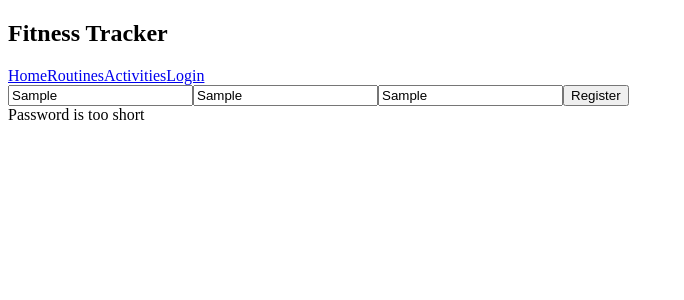
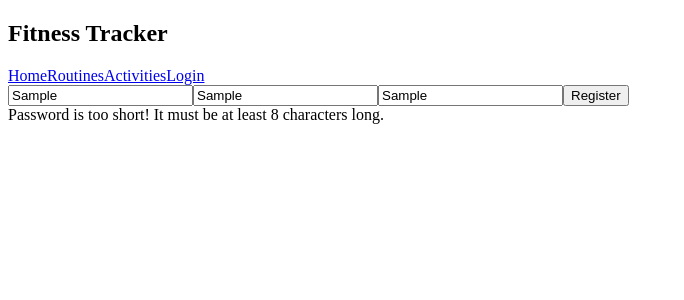
Before and after one commit to derhin1/FitnessTrackerFrontEnd, a React (Create React App) app: page /Register in a window 1280 px wide. Both pictures are taken after typing "Sample", "Sample", "Sample" into the empty fields and a click on the button "Register". Shown: the top 300 px of the page, without its empty margins (0-684 px from the left). Built offline with nearby package versions, Linux system fonts and the light colour scheme.

Commit message:
Fixed register bug / refresh token state

```diff
--- a/src/api/index.js
+++ b/src/api/index.js
@@ -108,16 +108,13 @@ export const getMe = async (token) => {
       {
         headers: {
           "Content-Type": "application/json",
-          Authorization: `Bearer ${token}`
+          Authorization: `Bearer ${token}`,
         },
       }
     );
-    let data = await response.json ()
-    console.log(data, token)
-    return data
-
+    let data = await response.json();
+    return data;
   } catch (error) {
-    throw error
-
+    throw error;
   }
-}
+};
--- a/src/components/App.js
+++ b/src/components/App.js
@@ -1,11 +1,12 @@
 import React, { useState, useEffect } from "react";
 import { Route, Switch } from "react-router-dom";
 import { Navbar, Login, Register, Routines, Activities } from "./";
+import useAuth from "../hooks/useAuth";
 const App = () => {
   const [username, setUsername] = useState("");
   const [password, setPassword] = useState("");
   const [loginState, setLoginState] = useState(false);
-
+  const { setToken } = useAuth();
   function initialLoginCheck() {
     if (localStorage.getItem("token")) {
       setLoginState(true);
@@ -16,6 +17,9 @@ const App = () => {
     initialLoginCheck();
   }, []);
 
+  useEffect(() => {
+    setToken(localStorage.getItem("token"));
+  }, [loginState]);
   return (
     <div>
       <Navbar setLoginState={setLoginState} loginState={loginState} />
@@ -39,7 +43,7 @@ const App = () => {
           />
         </Route>
         <Route path="/Routines">
-          <Routines loginState={loginState}/>
+          <Routines loginState={loginState} />
         </Route>
         <Route path="/Activities">
           <Activities />
--- a/src/components/AuthProvider.jsx
+++ b/src/components/AuthProvider.jsx
@@ -2,29 +2,27 @@ import AuthContext from "../AuthContext";
 import { useState, useEffect } from "react";
 import { getMe } from "../api";
 
+const AuthProvider = ({ children }) => {
+  const [user, setUser] = useState({});
+  const [token, setToken] = useState(null);
 
-const AuthProvider = ({children}) => {
-const [user, setUser] = useState ({})
-const [token, setToken] = useState (null)
+  useEffect(() => {
+    async function getUser() {
+      if (localStorage.getItem("token")) {
+        const newUser = await getMe(localStorage.getItem("token"));
+        console.log(newUser, "newUser");
+        setUser(newUser);
+      } else {
+        setUser({});
+      }
+    }
+    getUser();
+  }, [token]);
 
-useEffect(() => {
-    async function getUser () {
-        if (localStorage.getItem("token")){
-            const newUser = await getMe (localStorage.getItem("token"))
-            console.log (newUser, "testing")
-            setUser (newUser)
-        }else{
-            setUser({})
-        }
-    }
-    getUser ()
-},[token])
-
-return (
-    <AuthContext.Provider value = {{user, setUser, token, setToken}}>
-        {children}
+  return (
+    <AuthContext.Provider value={{ user, setUser, token, setToken }}>
+      {children}
     </AuthContext.Provider>
-
-)
-}
-export default AuthProvider
+  );
+};
+export default AuthProvider;
--- a/src/components/Register.jsx
+++ b/src/components/Register.jsx
@@ -1,22 +1,17 @@
 import React, { useState } from "react";
 import { register } from "../api";
 import { useHistory } from "react-router-dom";
-
 const Register = ({ username, setUsername, password, setPassword }) => {
   const history = useHistory();
   const [confirmPassword, setConfirmPassword] = useState("");
   const [validated, setValidated] = useState(false);
   const [passwordLength, setPasswordLength] = useState(false);
-
   function valid() {
     if (password.length >= 8) {
       setPasswordLength(false);
       if (password === confirmPassword) {
         setValidated(false);
         getToken();
-        history.push("/Login");
-        setUsername("");
-        setPassword("");
       } else {
         setValidated(true);
       }
@@ -26,13 +21,18 @@ const Register = ({ username, setUsername, password, setPassword }) => {
   }
 
   async function getToken() {
-    console.log(username, "username");
-    console.log(password, "password");
     const response = await register(username, password);
-    console.log(response.token, "response token");
-    {
-      response.token ? localStorage.setItem("token", response.token) : null;
+    if (response.error) {
+      setValidated(true);
+      return;
+    } else {
+      history.push("/Login");
+      setUsername("");
+      setPassword("");
     }
+    // {
+    //   response.token ? localStorage.setItem("token", response.token) : null;
+    // }
   }
 
   return (
@@ -67,8 +67,15 @@ const Register = ({ username, setUsername, password, setPassword }) => {
         placeholder="Confirm Password"
       ></input>
       <button type="submit"> Register </button>
-      {validated ? <div>Password don't match</div> : null}
-      {passwordLength ? <div> Password is too short</div> : null}
+      {validated ? (
+        <div>Passwords don't match or Username already exists.</div>
+      ) : null}
+      {passwordLength ? (
+        <div>
+          {" "}
+          Password is too short! It must be at least 8 characters long.
+        </div>
+      ) : null}
     </form>
   );
 };
```
